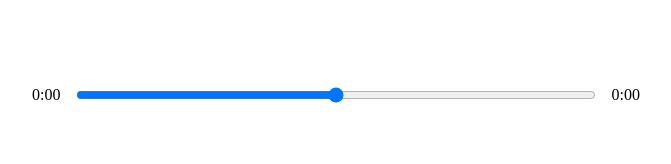
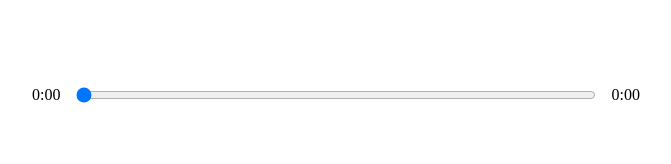
Before and after one commit to Jay890/ReactApp, a React (Create React App) app in the folder music-player/react-player/: page / in a window 1280 px wide. Shown: the part 410-574 px from the top of the page, without its empty margins (304-975 px from the left). Built offline with nearby package versions, Linux system fonts and the light colour scheme.

Commit message:
Input slider functionality
Drag and move input range
Play and pause icon update
Padding changes to fix the input slider

```diff
--- a/music-player/react-player/src/components/Player.js
+++ b/music-player/react-player/src/components/Player.js
@@ -4,6 +4,7 @@
   faPlay,
   faAngleLeft,
   faAngleRight,
+  faPause,
 } from "@fortawesome/free-solid-svg-icons";
 
 const Player = ({ currentSong, isPlaying, setIsPlaying }) => {
@@ -11,7 +12,6 @@
   const audioRef = useRef(null);
   // Event Handler
   const playSongHandler = ({ currentSong }) => {
-    // audioRef.current.play();
     if (isPlaying) {
       audioRef.current.pause();
       setIsPlaying(!isPlaying);
@@ -36,15 +36,25 @@
       Math.floor(time / 60) + ":" + ("0" + Math.floor(time % 60)).slice(-2)
     );
   };
+  const dragHandler = (e) => {
+    audioRef.current.currentTime = e.target.value;
+    setSongInfo({ ...songInfo, currentTime: e.target.value });
+  };
   const [songInfo, setSongInfo] = useState({
-    currentTime: null,
-    duration: null,
+    currentTime: 0,
+    duration: 0,
   });
   return (
     <div className="player">
       <div className="time-control">
         <p>{getTime(songInfo.currentTime)}</p>
-        <input type="range" />
+        <input
+          min={0}
+          max={songInfo.duration}
+          value={songInfo.currentTime}
+          onChange={dragHandler}
+          type="range"
+        />
         <p>{getTime(songInfo.duration)}</p>
       </div>
       <div className="play-control">
@@ -53,7 +63,7 @@
           onClick={playSongHandler}
           className="play"
           size="2x"
-          icon={faPlay}
+          icon={isPlaying ? faPause : faPlay}
         />
         <FontAwesomeIcon
           className="skip-forward"
@@ -63,6 +73,7 @@
       </div>
       <audio
         onTimeUpdate={timeUpdateHandler}
+        onLoadedMetadata={timeUpdateHandler}
         ref={audioRef}
         src={currentSong.audio}
       ></audio>
--- a/music-player/react-player/src/components/Song.js
+++ b/music-player/react-player/src/components/Song.js
@@ -3,7 +3,7 @@
 const Song = ({ currentSong }) => {
   return (
     <div className="song-container">
-      <img src={currentSong.cover} alt="Album image" />
+      <img src={currentSong.cover} alt={currentSong.name} />
       <h2>{currentSong.name}</h2>
       <h3>{currentSong.artist}</h3>
     </div>
--- a/music-player/react-player/src/styles/_player.scss
+++ b/music-player/react-player/src/styles/_player.scss
@@ -12,7 +12,7 @@
 
   input {
     width: 100%;
-    padding: 1rem 2rem;
+    padding: 1rem 0rem;
   }
   p {
     padding: 1rem;
```
